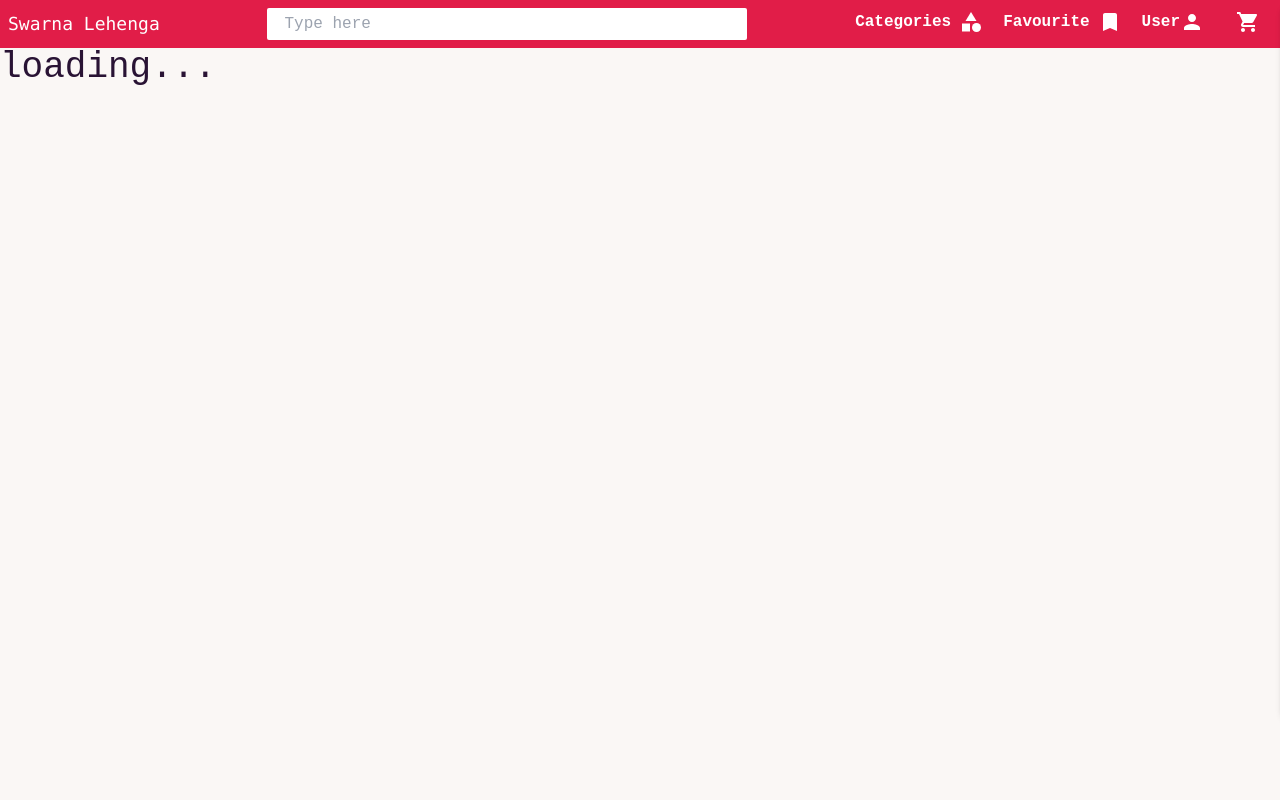
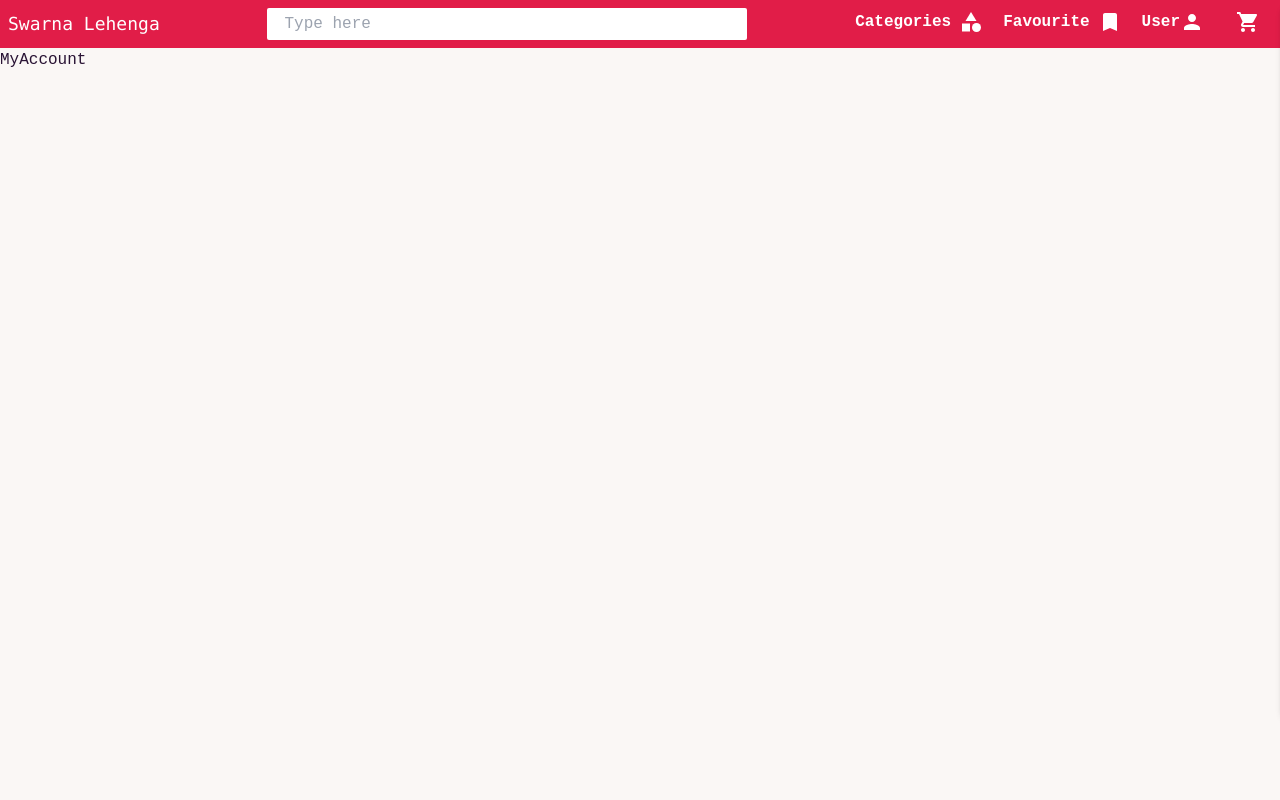
Before and after one commit to siddhartha-up80/SwarnaLehenga, a Next.js app: page /myaccount in a window 1280 px wide. Shown: the top 800 px of the page. Built offline with nearby package versions, Linux system fonts and the light colour scheme; sample sign-in values are in the browser's storage.

Commit message:
updated links

```diff
--- a/src/components/PageContainer.js
+++ b/src/components/PageContainer.js
@@ -133,10 +133,10 @@ const PageContainer = ({
                         className="dropdown-content menu shadow bg-rose-500 dark1:bg-gray-500 rounded-box absolute w-[8rem]"
                       >
                         <li>
-                          <Link href="/profile">Account</Link>
+                          <Link href="/myaccount">Account</Link>
                         </li>
                         <li>
-                          <Link href="/order">Orders</Link>
+                          <Link href="/orders">Orders</Link>
                         </li>
                         <li>
                           <span onClick={logout}>Logout</span>
--- a/src/pages/_app.js
+++ b/src/pages/_app.js
@@ -115,6 +115,7 @@ export default function App({ Component, pageProps }) {
       localStorage.removeItem("token")
       setUser({value: null})
       setKey(Math.random())
+      router.push("/")
   }
 
   return (
--- a/src/pages/myaccount.js
+++ b/src/pages/myaccount.js
@@ -12,10 +12,8 @@ const MyAccount = () => {
   }, []);
 
   return (
-    <div className="h-screen">
-      <div className="text-4xl">
-       loading...
-      </div>
+    <div className="min-h-screen">
+      MyAccount
     </div>
   );
 };
```
